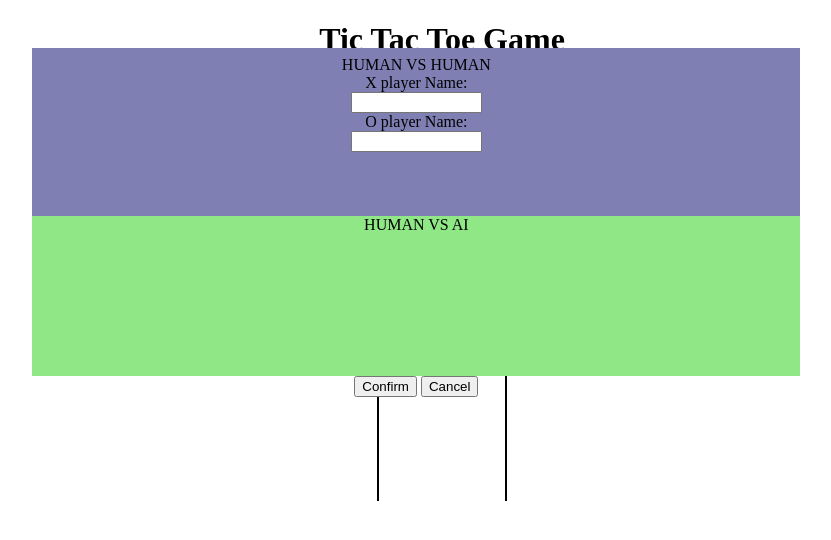
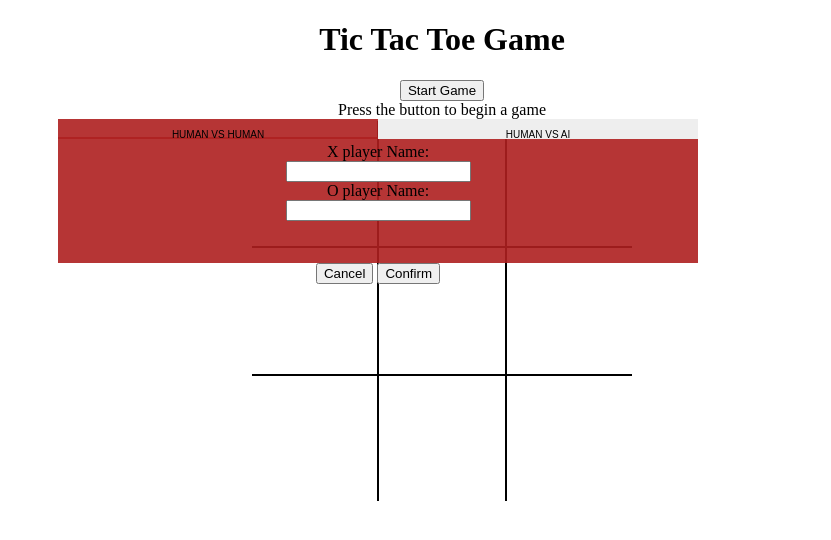
Before and after one commit to Takoulinos/tictactoe, a plain HTML site: page index.html in a window 1280 px wide. Both pictures are taken after a click on the button "Start Game". Shown: the whole page, without its empty margins (198-1029 px from the left). Drawn offline with Linux system fonts and the light colour scheme.

Commit message:
created tabs for choosing between pvp and ai.

```diff
--- a/index.html
+++ b/index.html
@@ -11,25 +11,30 @@
     <link href="https://fonts.googleapis.com/css2?family=Pacifico&display=swap" rel="stylesheet">
 </head>
 <body>
-    <div class="header">
+
     <h1>Tic Tac Toe Game</h1>
     <button type="button" class="start">Start Game</button>
     <div class="message"></div>
-        <form class="popup-form">
-            <div class="pvp">
-                <div>HUMAN VS HUMAN</div>
-                <label for="name">X player Name:</label>
+
+    <div class="gamemode">
+        <div class="buttoncontainer">
+            <button class="active" id="pvpbutton">HUMAN VS HUMAN</button>
+            <button class="" id="aibutton">HUMAN VS AI</button>
+        </div>
+        <div class="tabcontent" id="pvp">
+            <label for="xname">X player Name:</label>
             <input type="text" id="xname" name="xname">
-                <label for="name">O player Name:</label>
+            <label for="oname">O player Name:</label>
             <input type="text" id="oname" name="oname">
         </div>
-            <div class="ai">
-                <div>HUMAN VS AI</div>
+        <div class="tabcontent" id="ai">
+            <label for="pname">Enter your Name:</label>
+            <input type="text" id="pname" name="pname">
         </div>
+        <button type="button" class="cancel" >Cancel</button>
         <button type="button" class="confirm">Confirm</button>
-            <button type="button" class="cancel" >Cancel</button>
-        </form>
     </div>
+
     <div class="gameboard">
         <div class="square" data-index="0"></div>
         <div class="square" data-index="1"></div>
--- a/javascript.js
+++ b/javascript.js
@@ -26,10 +26,7 @@ const renderStuff = (() => {
     return {renderBoard, renderMessage}
 })();
 
-    //let player1 = player('Theo', 'X');
-    //let player2 = player('Kat', 'O');
-
-//the logic of the game
+//Module containing the logic of the game
 const playGame = (() => {
     let gameStatus = false;
     let player1;
@@ -93,6 +90,7 @@ const eventsListener = (() => {
     const startButton = document.querySelector('.start');
     const confirmButon = document.querySelector('.confirm')
     const cancelButton = document.querySelector('.cancel');
+    const tabs = document.querySelectorAll('.buttoncontainer button');
 
     squares.forEach((square) =>
         square.addEventListener('click', (e) => {
@@ -100,17 +98,41 @@ const eventsListener = (() => {
         }));
 
     startButton.addEventListener('click', () => {
-        document.querySelector('.popup-form').style.display = 'block';
+        document.querySelector('.gamemode').style.display = 'block';
     })
 
     confirmButon.addEventListener('click', () => {
-        let xplayer = player('asdf', 'X');
-        let oplayer = player('qwer', 'O');
+        let xplayer = player(document.querySelector('#xname').value, 'X');
+        let oplayer = player(document.querySelector('#oname').value, 'O');
         playGame.beginGame(xplayer, oplayer);
-        document.querySelector('.popup-form').style.display = 'none';
+        document.querySelector('.gamemode').style.display = 'none';
+        startButton.textContent = 'Restart Game';
     })
 
     cancelButton.addEventListener('click', () => {
-        document.querySelector('.popup-form').style.display = 'none';
+        document.querySelector('.gamemode').style.display = 'none';
     })
+
+    tabs.forEach((tab) =>
+        tab.addEventListener('click', (e) => {
+            switchTabs(e);
+        })
+    )
+
+    const switchTabs = (e) => {
+        if (e.target.classList.contains('active')) {
+            return
+        }
+        tabContent = document.querySelectorAll('.tabcontent')
+        for (let i=0; i < tabs.length; i++) {
+            if (tabs[i].classList.contains('active')){
+                tabs[i].classList.remove('active');
+                tabContent[i].style.display = 'none';
+            }
+            else {
+                tabs[i].classList.add('active')
+                tabContent[i].style.display = 'block';
+            }
+        }
+    }
 })();
--- a/styles.css
+++ b/styles.css
@@ -1,3 +1,8 @@
+html, body {
+    margin: 0;
+    height: 100%;
+}
+
 body {
     padding-left: 20%;
     padding-right: 20%;
@@ -25,22 +30,47 @@ body {
     font-size: 32px;
 }
 
-.popup-form {
+
+.gamemode {
+    position: fixed;
     display: none;
-    width: 60%;
-    height: 40%;
-    position: fixed;
-    top: 6%;
-    left: 18%;
+    width: 50%;
+    height: 15%;
 }
 
-input {
-    width: 20%;
+.gamemode .buttoncontainer {
+    height: 15%;
+    display: flex;
 }
 
-.pvp {
-    height: 50%;
-    background-color: rgb(127, 127, 179);
+.gamemode .buttoncontainer button {
+    width: 50%;
+    height: 100%;
+    border: none;
+    outline: none;
+    cursor: pointer;
+    padding: 10px;
+    font-size: 10px;
+    background-color: #eee;
+}
+
+.gamemode .buttoncontainer button:hover {
+    background-color: #d7d4d4;
+}
+
+.gamemode .tab {
+    height: 85%;
+    background-color: gray;
+    color: white;
+    text-align: center;
+    padding-top: 105px;
+    box-sizing: border-box;
+    font-size: 22px;
+}
+
+.gamemode .tabcontent {
+    height: 100%;
+    background-color: rgba(175, 32, 32, 0.9);
     display: flex;
     flex-direction: column;
     padding-top: 1%;
@@ -49,9 +79,10 @@ input {
     align-items: center;
 }
 
-.ai {
-    height: 50%;
-    background-color: rgb(144, 231, 133);
-    display: flex;
-    flex-direction: column;
+.gamemode .buttoncontainer .active {
+    background-color: rgba(175, 32, 32, 0.9);
 }
+
+.gamemode #ai {
+    display: none;
+}
```
Lines whose indentation alone changed are shown as unchanged.
